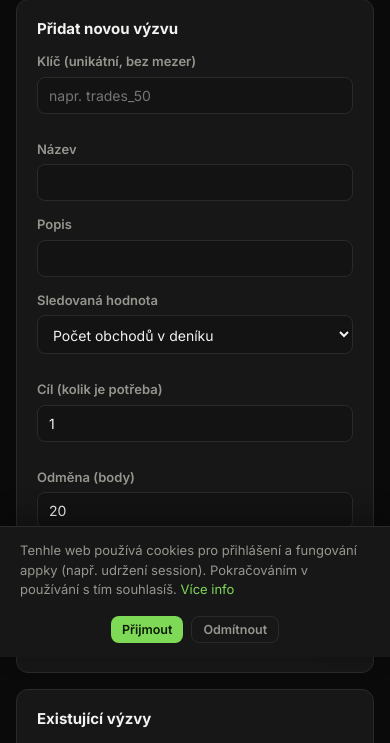
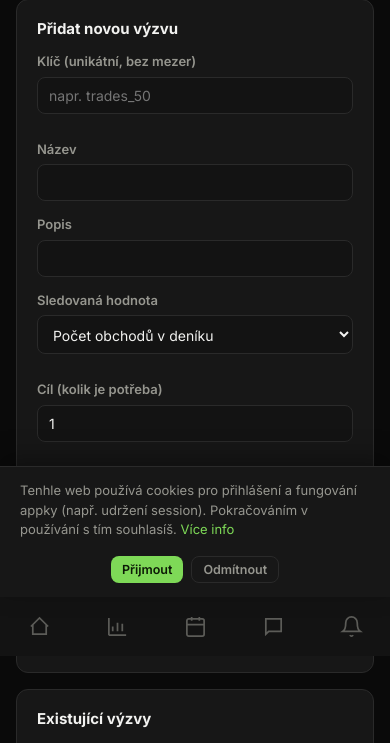
Before and after one commit to czerichi-cell/PIPLY.com, a Flask app: page /admin/challenges in a window 390 px wide. Shown: the part 188-931 px from the top of the page. Run offline with Flask 3, Linux system fonts and the light colour scheme; the visitor is signed in with stand-in values (Sample User, id 1); data comes from the database, SQL or seed files in the repository; tables that the repository leaves empty hold one stand-in row (values such as "Sample post"); grey boxes marked "Sample" are stand-in pictures; data that the repository does not hold is empty.

Commit message:
popis změny

```diff
--- a/static/css/style.css
+++ b/static/css/style.css
@@ -496,13 +496,13 @@ tr:last-child td { border-bottom: none; }
   .mobile-drawer-nav .nav-item { padding: 11px 10px; }
   .mobile-drawer-divider { border-top: 1px solid var(--border); margin: 8px 0; }
 
-  .chat-widget { bottom: 92px; right: 14px; }
-  .chat-widget-bubble { width: 46px; height: 46px; }
-  .chat-widget-panel { width: calc(100vw - 28px); max-width: 340px; height: 60vh; }
-  .calendar-add-form .field-row { flex-direction: column; gap: 0; }
-  .calendar-add-form .field-row .field { min-width: 0; width: 100%; }
-  .cookie-banner { bottom: 60px; }
-  .toast-container { top: 66px; right: 12px; left: 12px; max-width: none; }
+  .chat-widget { bottom: 92px !important; right: 14px !important; }
+  .chat-widget-bubble { width: 46px !important; height: 46px !important; }
+  .chat-widget-panel { width: calc(100vw - 28px) !important; max-width: 340px !important; height: 60vh !important; }
+  .calendar-add-form .field-row { flex-direction: column !important; gap: 0 !important; }
+  .calendar-add-form .field-row .field { min-width: 0 !important; width: 100% !important; }
+  .cookie-banner { bottom: 60px !important; }
+  .toast-container { top: 66px !important; right: 12px !important; left: 12px !important; max-width: none !important; }
 }
 
 /* ---------- Vlastni confirm modal (nahrazuje native confirm()) ---------- */
```
